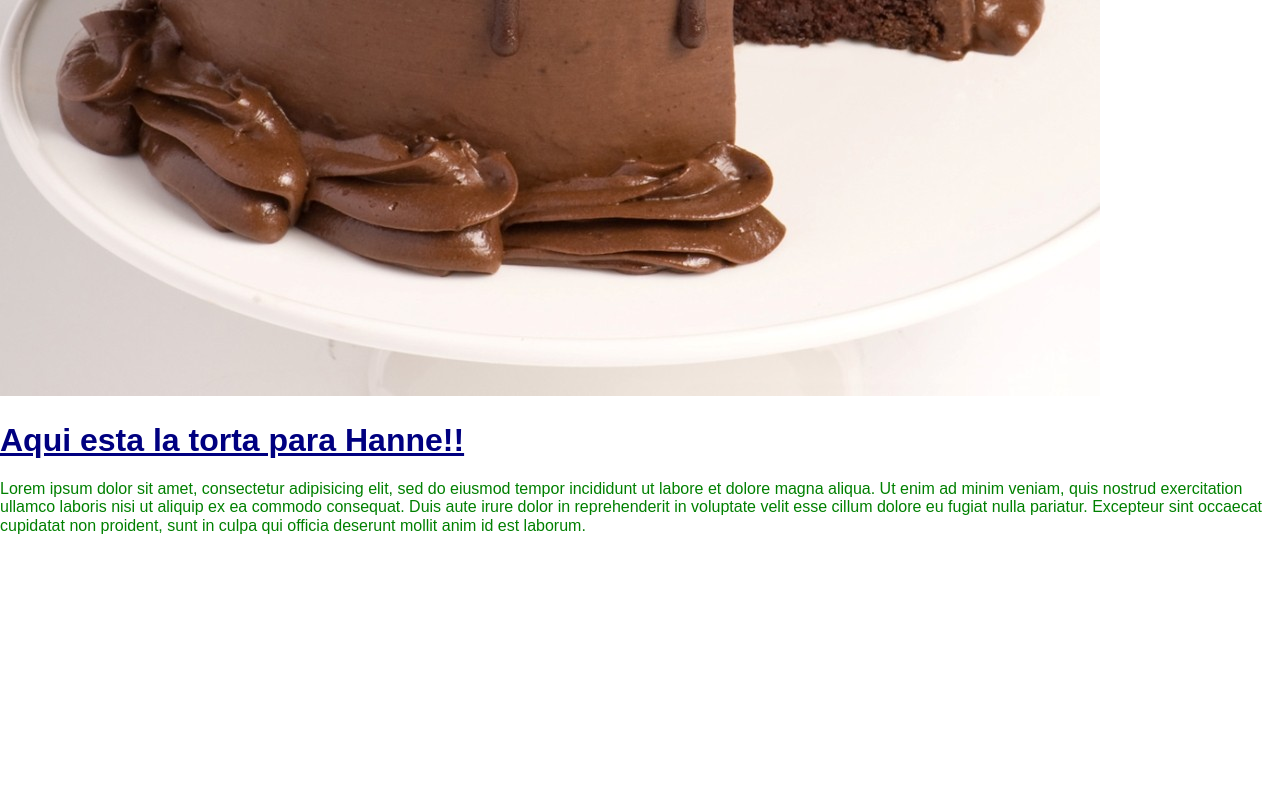
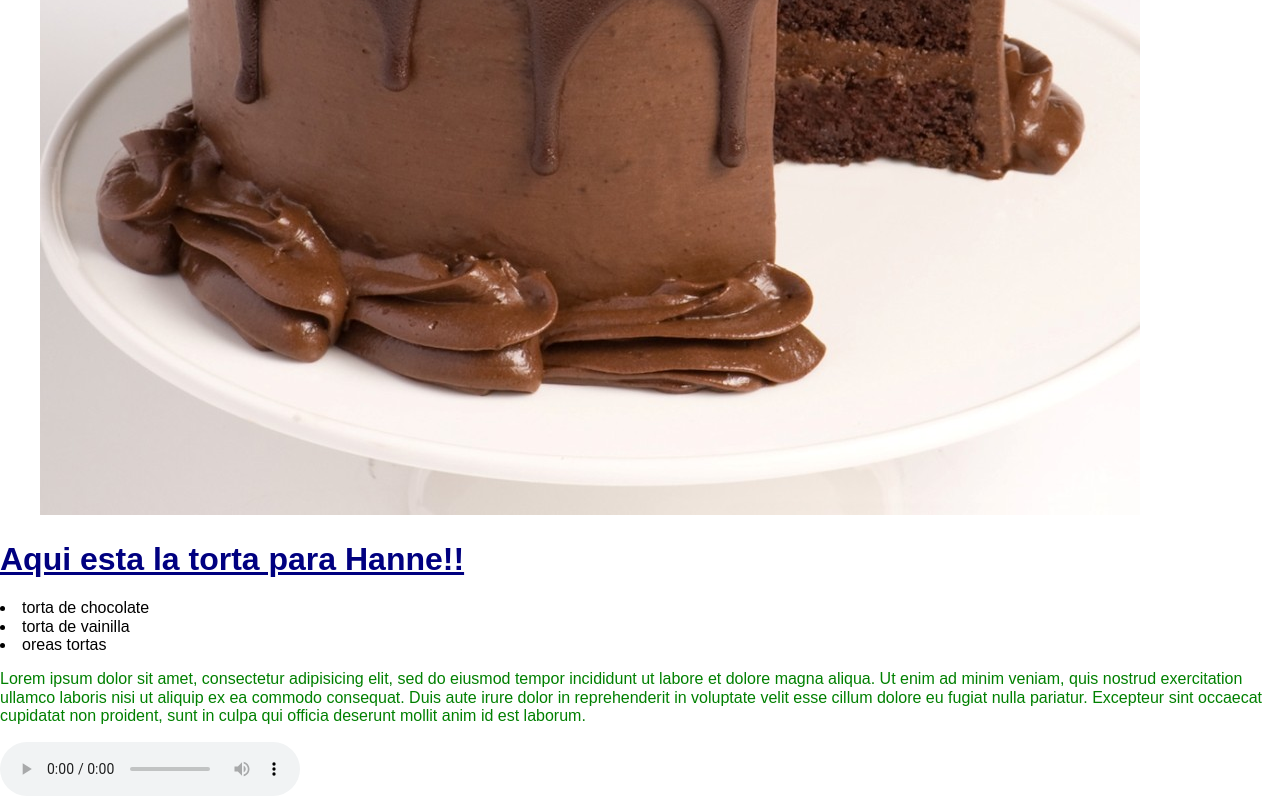
Before and after one commit to lufercadic/DevelopTeam, a plain HTML site: page html/index.html in a window 1280 px wide. Shown: the part 704-1504 px from the top of the page. Before the commit the page ends 1255 px from the top, so only its background shows below. Drawn offline with Linux system fonts and the light colour scheme.

Commit message:
Add files via upload

```diff
--- a/html/index.html
+++ b/html/index.html
@@ -11,15 +11,26 @@
   </head>
   <body>
     <header>
-  <img src="../images/torta.jpg" alt="" />
+    <p id="tamanioTorta1" class="tamanioTorta">La Torta</p>
+    <p id="tamanioTorta2" class="tamanioTorta">Ahora es un brownie</p>
+    <p id="tamanioTorta3" class="tamanioTorta">Ahora es un chocorramo</p>
+      <figure><img src="../images/torta.jpg" alt="La Torta" / id="laTorta"></figure>
       <h1>
       <a href="#" class="estilo1"> Aqui esta la torta para Hanne!!</a>
       </h1>
     </header>
-
+    <nav>
+      <li>torta de chocolate</li>
+      <li>torta de vainilla</li>
+      <li>oreas tortas</li>
+    </nav>
+    <section>
+      <article>
         <p class="estilo2">
           Lorem ipsum dolor sit amet, consectetur adipisicing elit, sed do eiusmod tempor incididunt ut labore et dolore magna aliqua. Ut enim ad minim veniam, quis nostrud exercitation ullamco laboris nisi ut aliquip ex ea commodo consequat. Duis aute irure dolor in reprehenderit in voluptate velit esse cillum dolore eu fugiat nulla pariatur. Excepteur sint occaecat cupidatat non proident, sunt in culpa qui officia deserunt mollit anim id est laborum.
         </p>
-
+        <audio src="../media/pruebaT.mp3" controls="controls" type="audio/mp3"> </audio>
+      </article>
+    </section>
   </body>
 </html>
```
Lines whose indentation alone changed are shown as unchanged.
